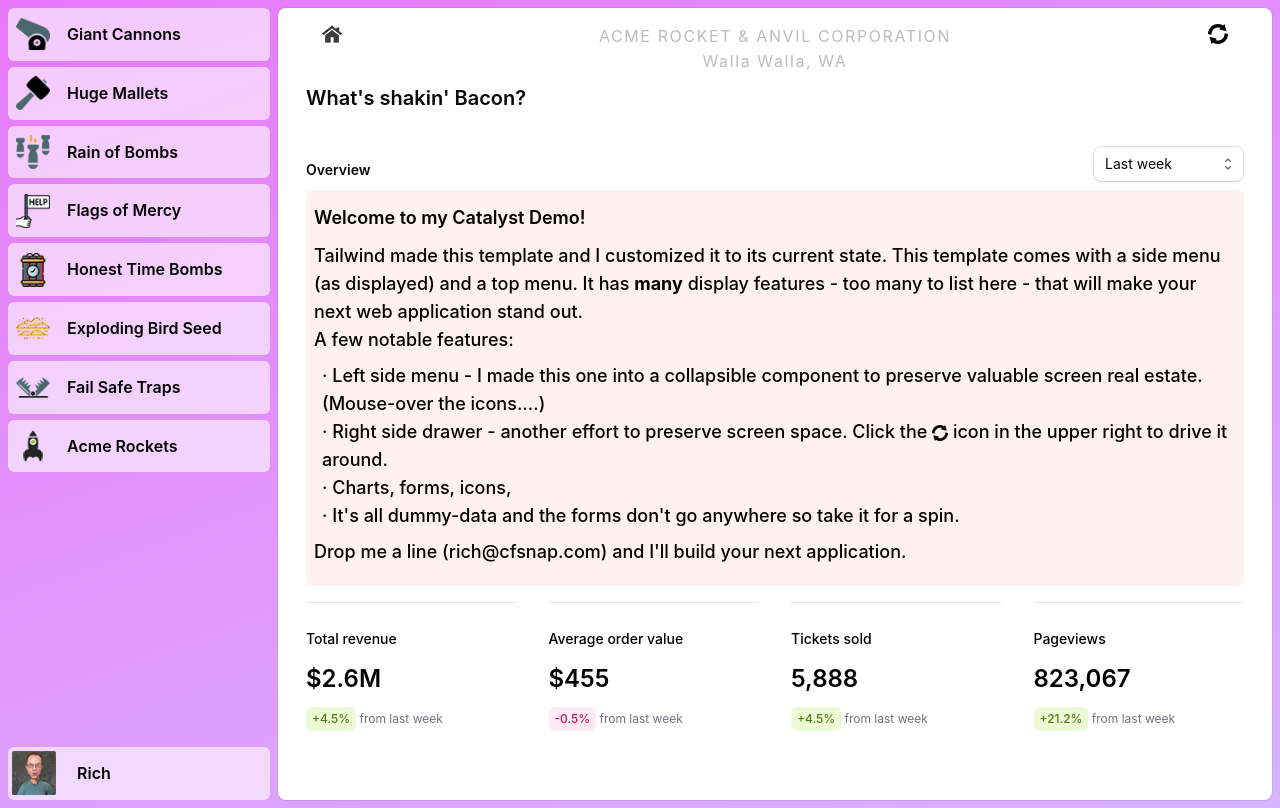
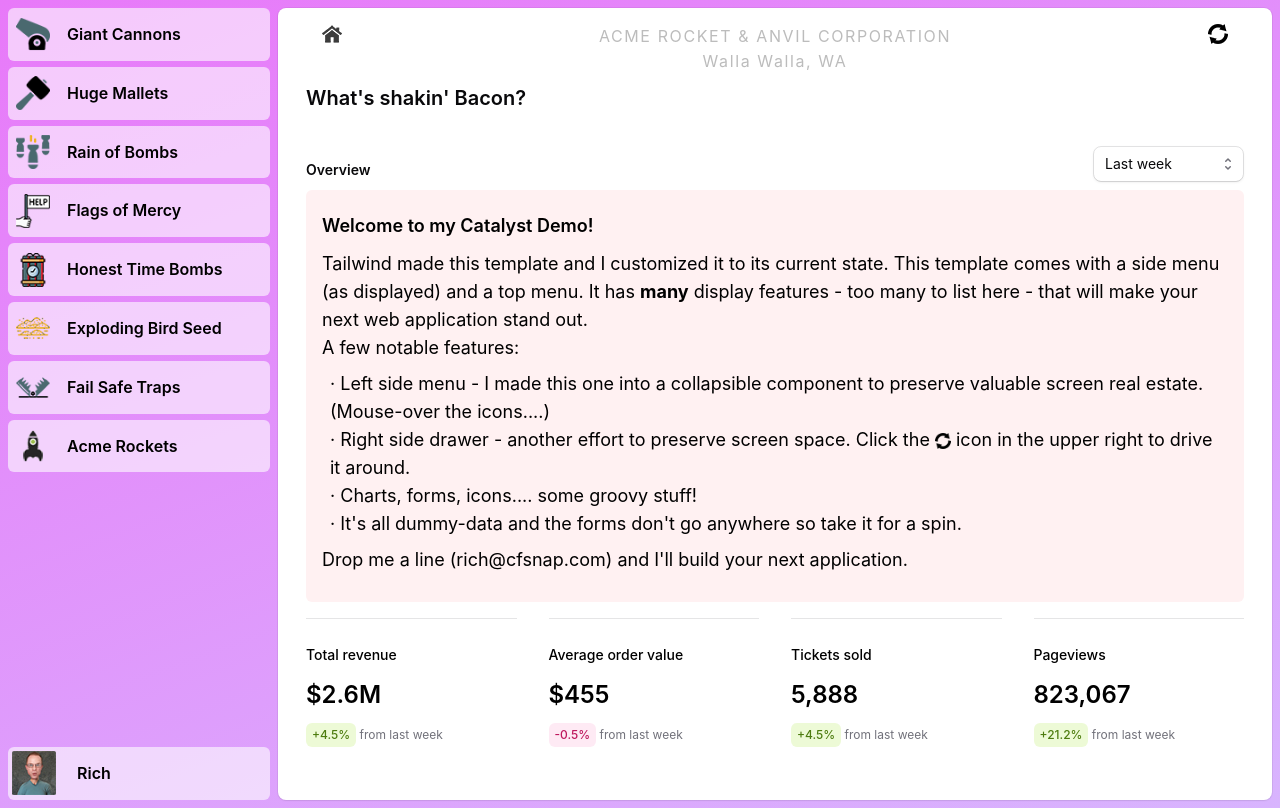
Before and after one commit to richleach/customCatalyst, a Next.js app: page / in a window 1280 px wide. Built offline with nearby package versions, Linux system fonts and the light colour scheme; a web font is replaced by a local one.

Commit message:
updates for the text on my message screen

```diff
--- a/src/app/page.tsx
+++ b/src/app/page.tsx
@@ -39,10 +39,10 @@
                 </div>
             </div>
 
-            <div className="mt-2 grid gap-8 bg-rose-50 rounded-md p-2">
+            <div className="mt-2 grid gap-8 bg-rose-50 rounded-md p-4">
                 <div>
                     <div className="mt-2 text-lg/6 font-semibold sm:text-md">Welcome to my Catalyst Demo!</div>
-                    <div className="mt-3 text-lg/7 font-medium sm:text-md">Tailwind made this template and I customized
+                    <div className="mt-3 text-lg/7 font-normal sm:text-md">Tailwind made this template and I customized
                         it to its current state. This template comes with a side menu (as displayed) and a top menu. It
                         has <strong>many</strong> display features - too many to list here - that will make your next
                         web application stand out. <br/> A few notable features:
@@ -54,7 +54,7 @@
                                 src="/images/openclose.png" height={16} width={16} alt="Open/Close"
                                 style={{display: "inline"}}/> icon in the upper right to drive it around.
                             </li>
-                            <li>&middot; Charts, forms, icons,</li>
+                            <li>&middot; Charts, forms, icons.... some groovy stuff!</li>
                             <li> &middot; It&apos;s all dummy-data and the forms don&apos;t go anywhere so take it for a
                                 spin.
                             </li>
```
